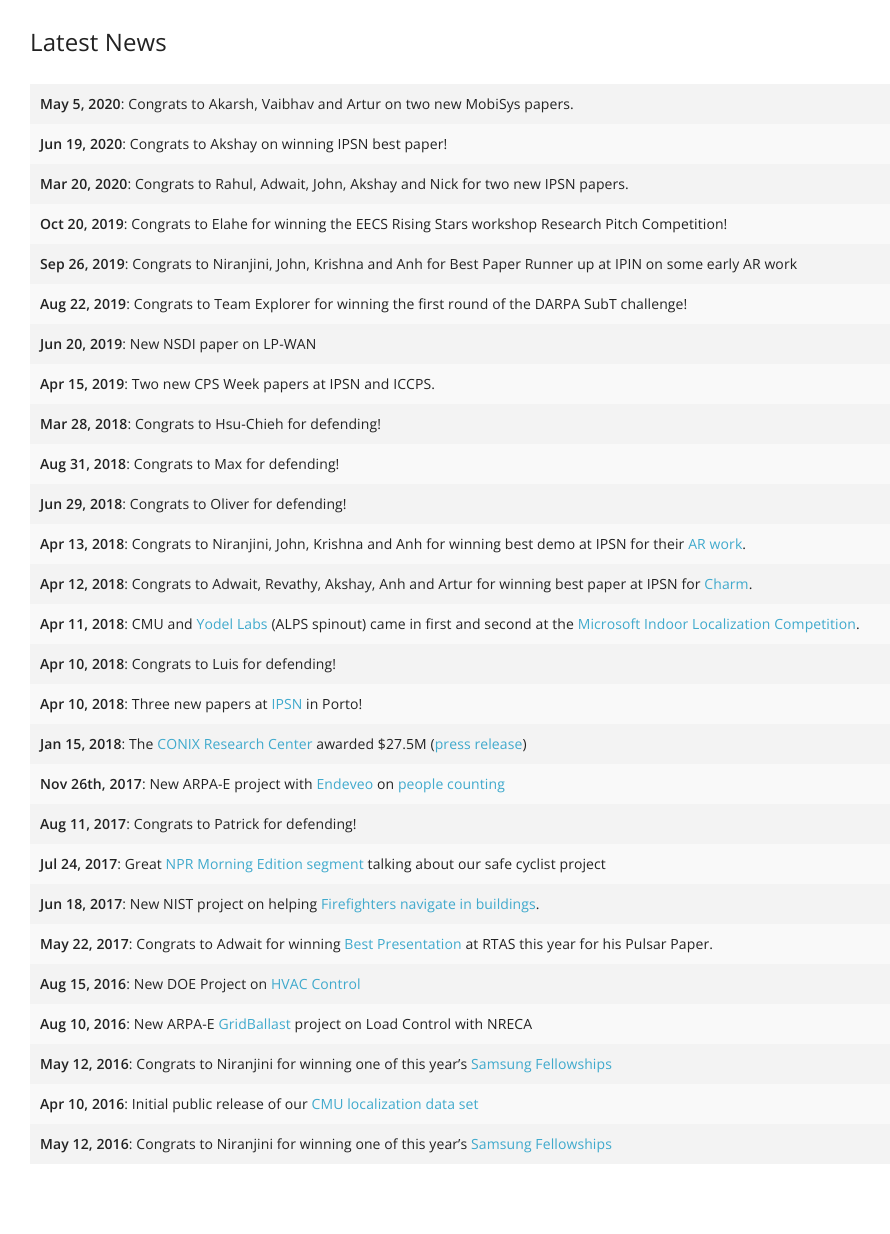
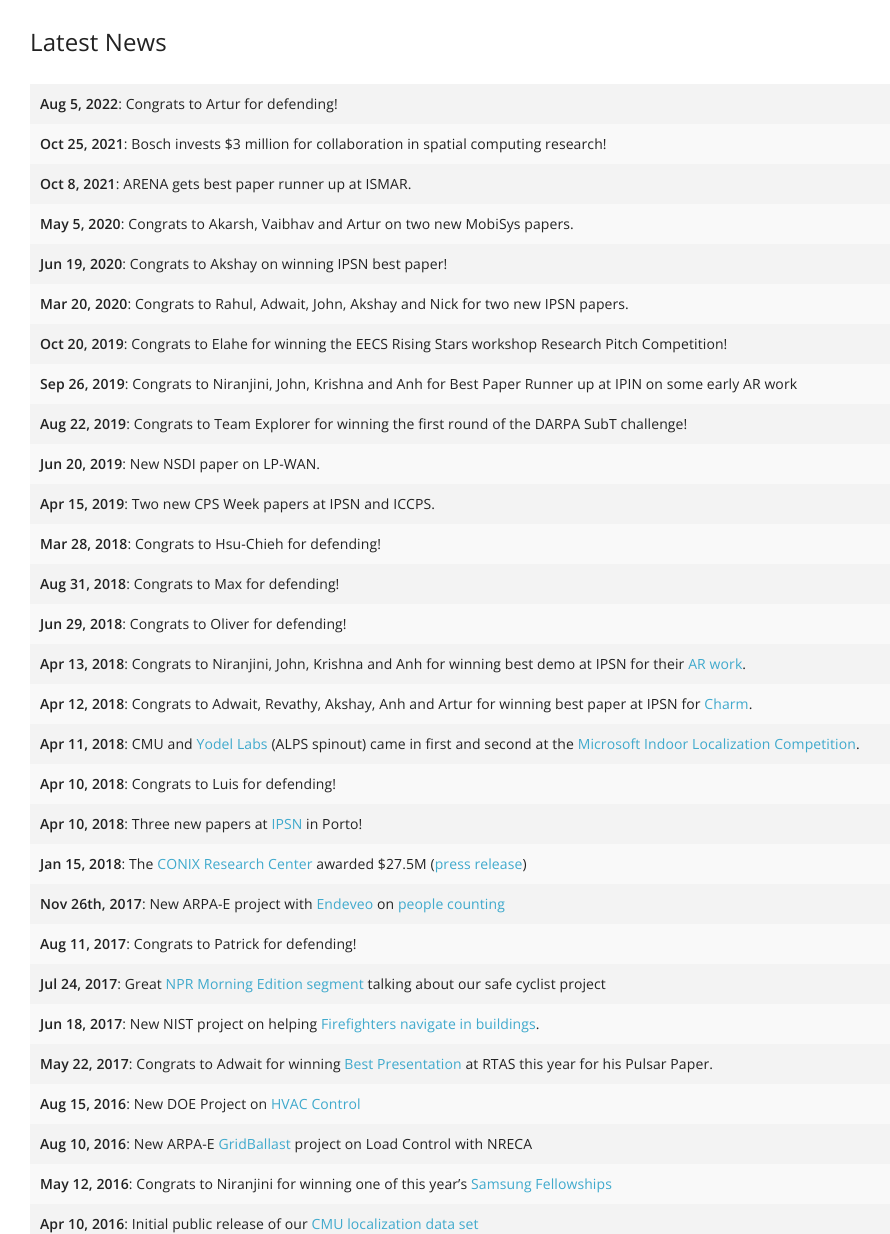
Before and after one commit to WiseLabCMU/website, a Jekyll site: the page built from index.md, in a window 1280 px wide and 1400 px high, scrolled down 2121 px. Shown: the part 166-1400 px from the top of the window, without its empty margins (55-945 px from the left). Built offline with Jekyll 4.4.1, drawn with Linux system fonts in a browser that asks for light colours.

Commit message:
update news

```diff
--- a/_includes/news.md
+++ b/_includes/news.md
@@ -1,19 +1,22 @@
 ## Latest News
-*  **May 5, 2020**: <br/> Congrats to Akarsh, Vaibhav and Artur on two new MobiSys papers.
-*  **Jun 19, 2020**: <br/> Congrats to Akshay on winning IPSN best paper!
-*  **Mar 20, 2020**: <br/> Congrats to Rahul, Adwait, John, Akshay and Nick for two new IPSN papers.
-*  **Oct 20, 2019**: <br/> Congrats to Elahe for winning the EECS Rising Stars workshop Research Pitch Competition!
-*  **Sep 26, 2019**: <br/> Congrats to Niranjini, John, Krishna and Anh for Best Paper Runner up at IPIN on some early AR work
-*  **Aug 22, 2019**: <br/> Congrats to Team Explorer for winning the first round of the DARPA SubT challenge!
-*  **Jun 20, 2019**: <br/> New NSDI paper on LP-WAN
-*  **Apr 15, 2019**: <br/> Two new CPS Week papers at IPSN and ICCPS.
-*  **Mar 28, 2018**: <br/> Congrats to  Hsu-Chieh for defending!
-*  **Aug 31, 2018**: <br/> Congrats to Max for defending!
-*  **Jun 29, 2018**: <br/> Congrats to Oliver for defending!
-*  **Apr 13, 2018**: <br/> Congrats to Niranjini, John, Krishna and Anh for winning best demo at IPSN for their [AR work](http://users.ece.cmu.edu/~agr/resources/publications/IPSN_2018_Demo_Abstract__AR_Cloud.pdf).
-*  **Apr 12, 2018**: <br/> Congrats to Adwait, Revathy, Akshay, Anh and Artur for winning best paper at IPSN for [Charm](http://users.ece.cmu.edu/~agr/resources/publications/OpenChirp_IPSN_18.pdf).
+*  **Aug 5, 2022**: <br/>Congrats to Artur for defending!
+*  **Oct 25, 2021**: <br/>Bosch invests $3 million for collaboration in spatial computing research!
+*  **Oct 8, 2021**: <br/>ARENA gets best paper runner up at ISMAR.
+*  **May 5, 2020**: <br/>Congrats to Akarsh, Vaibhav and Artur on two new MobiSys papers.
+*  **Jun 19, 2020**: <br/>Congrats to Akshay on winning IPSN best paper!
+*  **Mar 20, 2020**: <br/>Congrats to Rahul, Adwait, John, Akshay and Nick for two new IPSN papers.
+*  **Oct 20, 2019**: <br/>Congrats to Elahe for winning the EECS Rising Stars workshop Research Pitch Competition!
+*  **Sep 26, 2019**: <br/>Congrats to Niranjini, John, Krishna and Anh for Best Paper Runner up at IPIN on some early AR work
+*  **Aug 22, 2019**: <br/>Congrats to Team Explorer for winning the first round of the DARPA SubT challenge!
+*  **Jun 20, 2019**: <br/>New NSDI paper on LP-WAN.
+*  **Apr 15, 2019**: <br/>Two new CPS Week papers at IPSN and ICCPS.
+*  **Mar 28, 2018**: <br/>Congrats to  Hsu-Chieh for defending!
+*  **Aug 31, 2018**: <br/>Congrats to Max for defending!
+*  **Jun 29, 2018**: <br/>Congrats to Oliver for defending!
+*  **Apr 13, 2018**: <br/>Congrats to Niranjini, John, Krishna and Anh for winning best demo at IPSN for their [AR work](http://users.ece.cmu.edu/~agr/resources/publications/IPSN_2018_Demo_Abstract__AR_Cloud.pdf).
+*  **Apr 12, 2018**: <br/>Congrats to Adwait, Revathy, Akshay, Anh and Artur for winning best paper at IPSN for [Charm](http://users.ece.cmu.edu/~agr/resources/publications/OpenChirp_IPSN_18.pdf).
 *  **Apr 11, 2018**: <br/>CMU and [Yodel Labs](https://www.yodellabs.com/) (ALPS spinout) came in first and second at the [Microsoft Indoor Localization Competition](https://www.microsoft.com/en-us/research/event/microsoft-indoor-localization-competition-ipsn-2018/).
-*  **Apr 10, 2018**: <br/> Congrats to Luis for defending!
+*  **Apr 10, 2018**: <br/>Congrats to Luis for defending!
 *  **Apr 10, 2018**: <br/>Three new papers at [IPSN](https://ipsn.acm.org/2018/program.html?v=1) in Porto!
 *  **Jan 15, 2018**: <br/>The [CONIX Research Center](https://www.conix.io/) awarded $27.5M ([press release](https://www.cmu.edu/news/stories/archives/2018/january/conix-research-center.html))
 *   **Nov 26th, 2017**: <br/>New ARPA-E project with [Endeveo](http://www.endeveo.com/) on [people counting](https://arpa-e.energy.gov/sites/default/files/documents/files/SENSOR_Project_Descriptions_Final.pdf)
@@ -25,4 +28,3 @@
 *   **Aug 10, 2016**: <br/>New ARPA-E [GridBallast](http://www.nreca.coop/doe-selects-nreca-to-optimize-distributed-energy-resources/) project on Load Control with NRECA
 *   **May 12, 2016**: <br/>Congrats to Niranjini for winning one of this year's [Samsung Fellowships](https://news.samsung.com/global/samsung-phd-fellowship-program-recognizes-best-and-brightest-student-innovators)
 *   **Apr 10, 2016**: <br/>Initial public release of our [CMU localization data set](http://wise.ece.cmu.edu/redmine/projects/loc-data/wiki)
-*   **May 12, 2016**: <br/> Congrats to Niranjini for winning one of this year's [Samsung Fellowships](https://news.samsung.com/global/samsung-phd-fellowship-program-recognizes-best-and-brightest-student-innovators)
```
